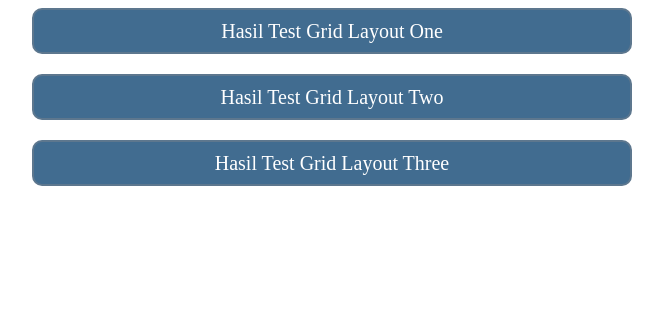
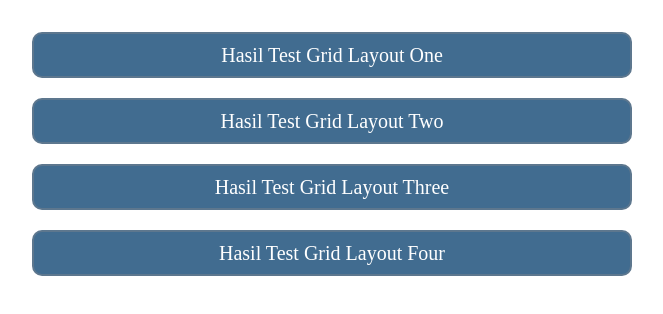
Before and after one commit to fitrifityanto/test-mySkills-grid-layout, a plain HTML site: page index.html in a window 1280 px wide. Shown: the whole page, without its empty margins (308-971 px from the left). Drawn offline with Linux system fonts and the light colour scheme.

Commit message:
menambahkan link Hasil test grid layout four dan update file style.css

```diff
--- a/index.html
+++ b/index.html
@@ -13,6 +13,7 @@
         <div><a href="grid-layout-one/index.html">Hasil Test Grid Layout One </a></div>
         <div><a href="grid-layout-two/index.html">Hasil Test Grid Layout Two </a></div>
         <div><a href="grid-layout-three/index.html">Hasil Test Grid Layout Three </a></div>
+        <div><a href="grid-layout-four/index.html">Hasil Test Grid Layout Four </a></div>
     </div>
 </body>
 </html>
--- a/style.css
+++ b/style.css
@@ -6,11 +6,17 @@
     --fsize:1.25rem;
 }
 
+* {
+    margin: 0;
+    padding: 0;
+    box-sizing: border-box;
+}
+
 .container-utama {
     display: grid;
     gap: 20px;
     max-width: 600px;
-    margin: 0 auto;
+    margin: 2rem auto;
 }
 
 .container-utama > div {
```
